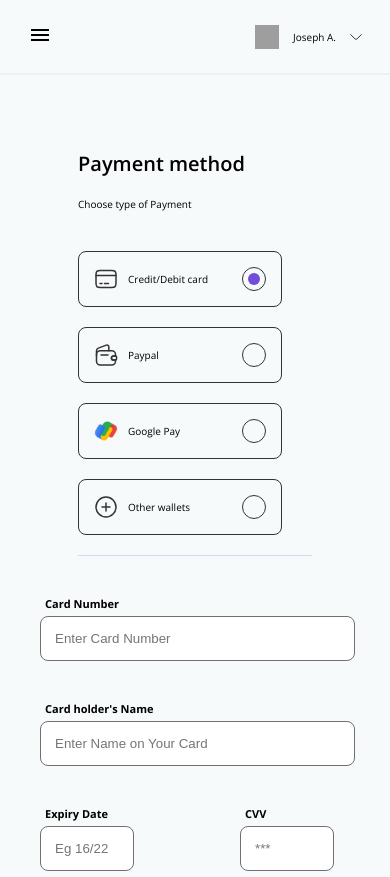
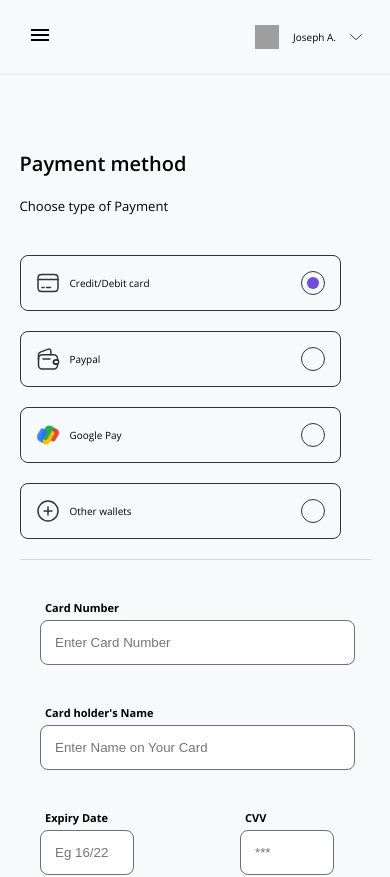
Before and after one commit to boiOctave/zuritodoapp, a React (Create React App) app: page / in a window 390 px wide. Shown: the top 877 px of the page. Built offline with nearby package versions, Linux system fonts and the light colour scheme; grey boxes are pictures that could not be loaded.

Commit message:
style: adjusted select widt

```diff
--- a/src/components/paymentScreen/PaymentScreen.css
+++ b/src/components/paymentScreen/PaymentScreen.css
@@ -208,7 +208,7 @@ button.submit__button {
         font-size: 2rem;
     }
     .select__method p {
-        font-size: 1rem;
+        font-size: 1.31rem;
     }
 }
 
@@ -219,7 +219,7 @@ button.submit__button {
         gap: 4rem;
     }
     .select__method {
-        width: 60%;
+        width: 90%;
         height: 50%;
 
         border-bottom: 0.7px solid #714dd936;
```
